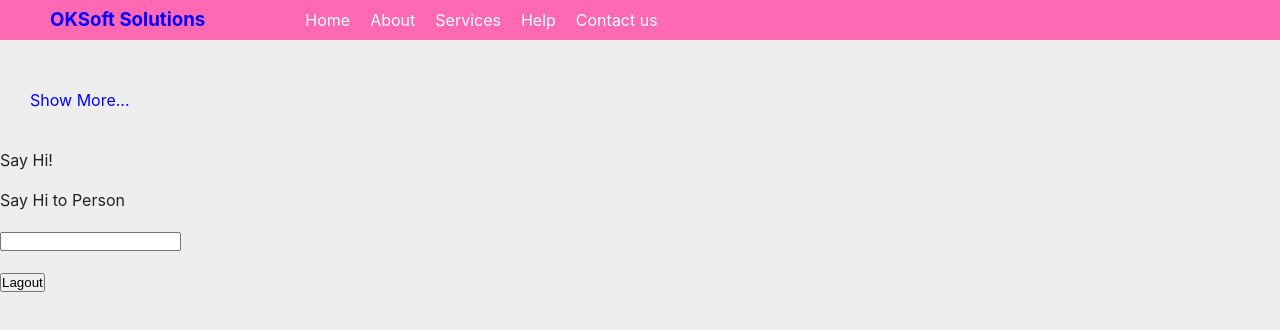
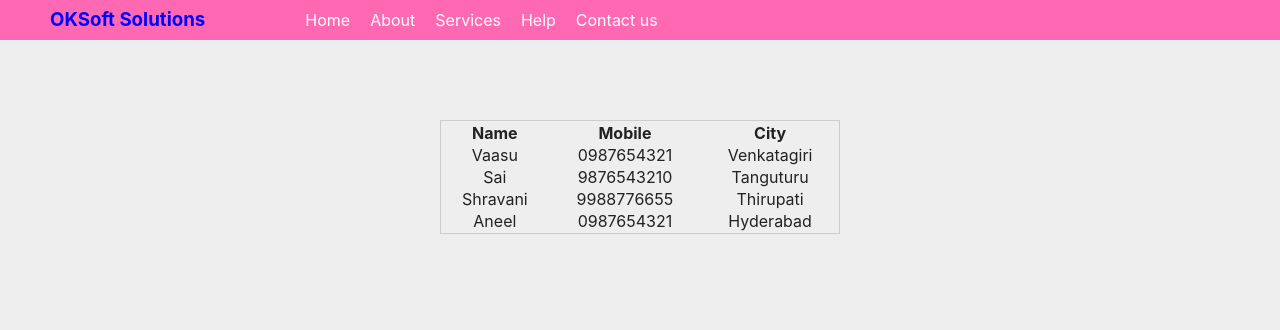
Before and after one commit to techieaneel/webtech_aug2022, a React (Create React App) app: page / in a window 1280 px wide. Shown: the top 330 px of the page. Built offline with nearby package versions, Linux system fonts and the light colour scheme.

Commit message:
Object Iteration with Map Function

```diff
--- a/src/App.js
+++ b/src/App.js
@@ -2,64 +2,9 @@ import React from 'react';
 import "./App.css";
 import Logo from './components/logo';
 import Menu from './components/menu';
-import Styles from './styles.module.css';
+import Students from './components/students';
 
 function App() {
-
-  // Pera CSS Object
-  let pera = {
-    fontFamily: '"arial", sans-serif',
-    color: "#999",
-    textAlign: "center"
-  }
-
-  let centerDiv = {
-    textAlign: "center"
-  }
-
-  function sayHi(){
-    alert("Hello, Welcome to Website!");
-  }
-
-  function sayHiToPerson(userName){
-    alert("Hi, " + userName + "! Welcome to Website!");
-  }
-
-  function disText(e){
-    console.log("Written Text is: ", e.target.value);
-  }
-
-  /*
-  // function logOut(){
-  //   // Alert
-  //   alert("Successfully Logged Out!");
-  // }
-
-  const logOut = () => alert("Successfully Logged Out!");
-  */
-
-  /*
-  // function logOut(user){
-  //  alert("Successfully Logged Out!");
-  // }
-
-  const logOut = user => alert("Hey, " + user + "! You Successfully Logged Out!");
-  */
-
-  // function logOut(fname, lname){
-  //  alert("Successfully Logged Out!");
-  // }
-
-  const logOut = (fname, lname) => alert("Hey, " + fname + " " + lname + "! You Successfully Logged Out!");
-
-  // function calc(num1, num2){
-    // console.log("Total = ", num1 + num2);
-  // return(num1 + num2);
-  // }
-  // console.log(calc(10, 20));
-
-  let calc = (num1, num2) => num1+num2;
-  console.log(calc(20,30));
 
   return (
     <React.Fragment>
@@ -70,15 +15,7 @@ function App() {
         </div>
 
         <div className="section">
-          <a onBlur={x => alert("Blurred!")} href="" style={{color: "blue", display: "inline-block", padding: "20px 30px"}}>Show More...</a>
-          <br/><br/>
-          <span onClick={sayHi}>Say Hi!</span>
-          <br/><br/>
-          <span onClick={name => sayHiToPerson("Sai")}>Say Hi to Person</span>
-          <br/><br/>
-          <input type="text" onChange={e => disText(e)}/>
-          <br/><br/>
-          <button onClick={user => logOut("Vaasu", "Lucifer")}>Lagout</button>
+          <Students/>
         </div>
       </div>
     </React.Fragment>
@@ -86,7 +23,3 @@ function App() {
 }
 
 export default App;
-
-// React Events
-// Mouse Events
-// Keyboard Events
--- /dev/null
+++ b/src/components/students.js
@@ -0,0 +1,83 @@
+function Students(){
+
+    const studentsList = [
+        {id:1, name: "Vaasu", mobile: "0987654321", city: "Venkatagiri"},
+        {id:2, name: "Sai", mobile: "9876543210", city: "Tanguturu"},
+        {id:3, name: "Shravani", mobile: "9988776655", city: "Thirupati"},
+        {id:4, name: "Aneel", mobile: "0987654321", city: "Hyderabad"}
+    ];
+
+    const menu = [
+        {id:1, menuItem: "Home", isChild: false},
+        {id:2, menuItem: "About", isChild: true, childMenu:[
+            {id:1, menuItem: "Management", isChild: false},
+            {id:2, menuItem: "Employees", isChild: false}
+        ]},
+        {id:3, menuItem: "Services", isChild: true, childMenu:[
+            {id:1, menuItem: "Softwate Services", isChild: false},
+            {id:2, menuItem: "Digital Marketing", isChild: false},
+            {id:2, menuItem: "Web Hosting Services", isChild: false}
+        ]},
+        {id:4, menuItem: "FAQ", isChild: false},
+        {id:5, menuItem: "Contact", isChild: false},
+    ]
+
+    return(
+        <table style={{border:"1px solid #ccc", width: "400px", margin: "50px auto", textAlign: "center"}}>
+            <thead>
+                <tr>
+                    <th>Name</th>
+                    <th>Mobile</th>
+                    <th>City</th>
+                </tr>
+            </thead>
+            <tbody>
+                {
+                    studentsList.map(list => <tr key={list.id}>
+                        <td>{list.name}</td>
+                        <td>{list.mobile}</td>
+                        <td>{list.city}</td>
+                    </tr>)
+                }
+
+                {/* <tr>
+                    <td>Vaasu</td>
+                    <td>0987654321</td>
+                    <td>Venkatagiri</td>
+                </tr>
+                <tr>
+                    <td>Sai</td>
+                    <td>9876543210</td>
+                    <td>Tanguturu</td>
+                </tr>
+                <tr>
+                    <td>Shravani</td>
+                    <td>9988776655</td>
+                    <td>Thirupati</td>
+                </tr> */}
+            </tbody>
+        </table>
+    );
+}
+export default Students;
+
+        // <ul>
+        //     <li>Vasu</li>
+        //     <li>Sai</li>
+        //     <li>Shravani</li>
+
+        //     {
+        //         studentsList.map(function(list){
+        //             return <li>{list.name}</li>
+        //         })
+        //     }
+        //     {
+        //         studentsList.map(function(list){
+        //             return <li>{list.mobile}</li>
+        //         })
+        //     }
+        //     {
+        //         studentsList.map(list => <li>{list.city}</li>)
+        //     }
+
+        // </ul>
```
